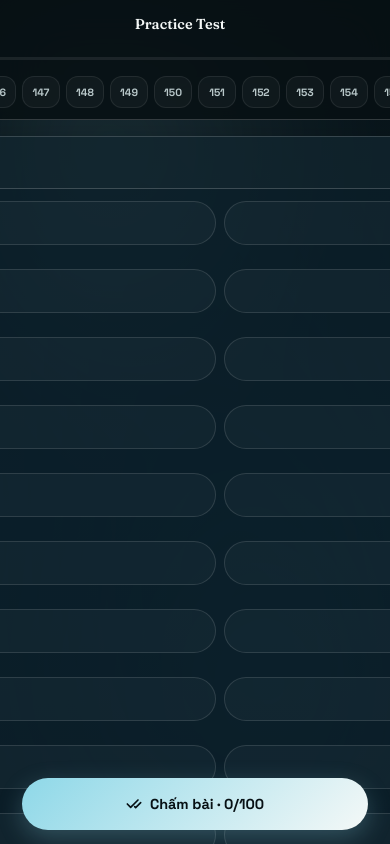
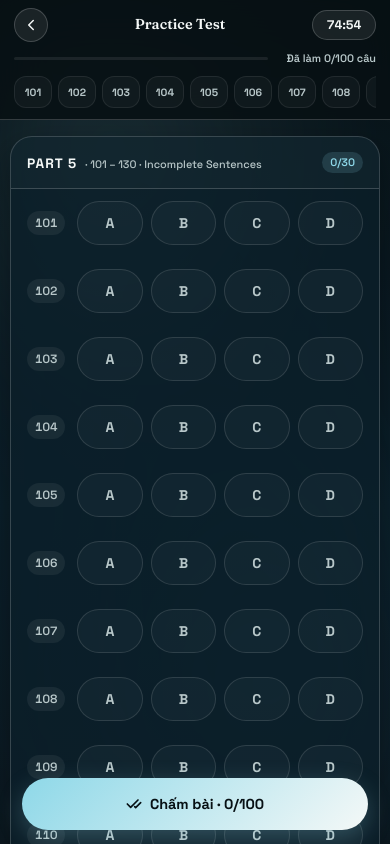
Before and after one commit to tuvyyy/CalmReadingTracker, a React (Vite) app: page /practice/1 in a window 390 px wide. Shown: the top 844 px of the page. Built offline with nearby package versions, Linux system fonts and the light colour scheme.

Commit message:
Fix mobile practice layout overflow

```diff
--- a/src/pages/PracticePage.tsx
+++ b/src/pages/PracticePage.tsx
@@ -102,7 +102,7 @@ const QuestionCard = memo(function QuestionCard({
 
   return (
     <div
-      className="glass-panel fade-up"
+      className="glass-panel fade-up practice-question-card"
       ref={cardRef}
       style={{
         padding: '18px 20px',
@@ -130,7 +130,7 @@ const QuestionCard = memo(function QuestionCard({
         )}
       </div>
 
-      <p style={{
+      <p className="practice-question-text" style={{
         fontSize: '0.95rem',
         lineHeight: 1.55,
         fontWeight: 700,
@@ -508,7 +508,7 @@ export default function PracticePage() {
   };
 
   return (
-    <div className="water-bg" style={{ minHeight: '100vh', display: 'flex', flexDirection: 'column' }}>
+    <div className="water-bg practice-screen">
       {/* ── Sticky glass header ── */}
       <div className="practice-header">
         <div className="practice-header__row1">
--- a/src/styles/globals.css
+++ b/src/styles/globals.css
@@ -76,8 +76,10 @@ body {
 
 #root {
   min-height: 100vh;
+  width: 100%;
   display: flex;
   justify-content: center;
+  overflow-x: hidden;
 }
 
 a {
@@ -133,6 +135,17 @@ p {
 .water-bg {
   position: relative;
   z-index: 1;
+}
+
+.practice-screen {
+  width: 100%;
+  max-width: 430px;
+  min-height: 100vh;
+  min-height: 100svh;
+  display: flex;
+  flex-direction: column;
+  overflow-x: hidden;
+  box-shadow: 0 0 80px rgba(0, 0, 0, 0.7);
 }
 
 /* Noise overlay disabled for smooth gradient aesthetic */
@@ -197,6 +210,9 @@ p {
   position: sticky;
   top: 0;
   z-index: 300;
+  width: 100%;
+  max-width: 100%;
+  overflow: hidden;
   background: rgba(7, 16, 20, 0.88);
   backdrop-filter: blur(24px);
   -webkit-backdrop-filter: blur(24px);
@@ -833,11 +849,15 @@ p {
 
 .practice-title {
   flex: 1;
+  min-width: 0;
   font-family: var(--font-display);
   font-size: 0.98rem;
   font-weight: 600;
   color: var(--foam);
   text-align: center;
+  overflow: hidden;
+  text-overflow: ellipsis;
+  white-space: nowrap;
 }
 
 .timer-pill {
@@ -894,12 +914,16 @@ p {
 
 .question-nav-strip {
   display: flex;
+  width: 100%;
+  max-width: 100%;
   gap: 6px;
   margin-top: 10px;
   padding-bottom: 2px;
   overflow-x: auto;
+  overflow-y: hidden;
   overscroll-behavior-x: contain;
   scrollbar-width: none;
+  -webkit-overflow-scrolling: touch;
 }
 
 .question-nav-strip::-webkit-scrollbar {
@@ -907,6 +931,7 @@ p {
 }
 
 .question-nav-button {
+  flex: 0 0 auto;
   min-width: 38px;
   height: 32px;
   border-radius: 12px;
@@ -966,10 +991,15 @@ p {
 
 /* Answer Sheet sections container */
 .answer-sheet {
+  width: 100%;
+  max-width: 100%;
+  overflow-x: hidden;
   padding: 16px 14px calc(132px + env(safe-area-inset-bottom));
 }
 
 .answer-sheet-card {
+  width: 100%;
+  max-width: 100%;
   background: rgba(11, 31, 42, 0.75);
   border: 1px solid var(--line);
   border-radius: 28px;
@@ -1041,6 +1071,7 @@ p {
   display: flex;
   gap: 8px;
   flex: 1;
+  min-width: 0;
 }
 
 .answer-choice {
@@ -1087,6 +1118,24 @@ p {
   color: var(--ink);
   font-weight: 800;
   box-shadow: 0 0 16px rgba(255, 139, 139, 0.4);
+}
+
+.practice-question-card {
+  width: 100%;
+  max-width: 100%;
+  min-width: 0;
+  overflow: hidden;
+}
+
+.practice-question-text {
+  max-width: 100%;
+  overflow-wrap: anywhere;
+  word-break: normal;
+}
+
+.practice-question-card .quiz-option {
+  max-width: 100%;
+  overflow-wrap: anywhere;
 }
 
 /* Floating grading CTA button */
@@ -2092,6 +2141,22 @@ p {
     border-radius: 22px;
   }
 
+  .practice-question-card {
+    padding: 14px !important;
+    border-radius: 16px !important;
+  }
+
+  .practice-question-text {
+    font-size: 0.88rem !important;
+    line-height: 1.45 !important;
+  }
+
+  .practice-question-card .quiz-option {
+    min-height: 48px !important;
+    padding: 12px 14px !important;
+    font-size: 0.78rem !important;
+  }
+
   .part-section__header {
     padding: 13px 16px;
   }
```
